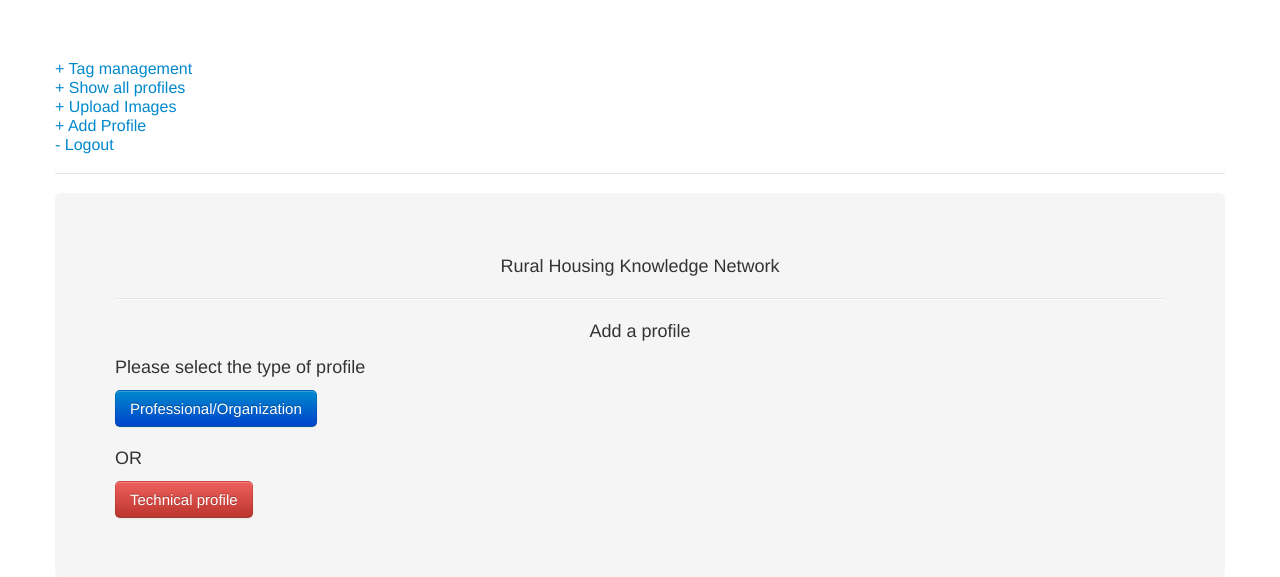
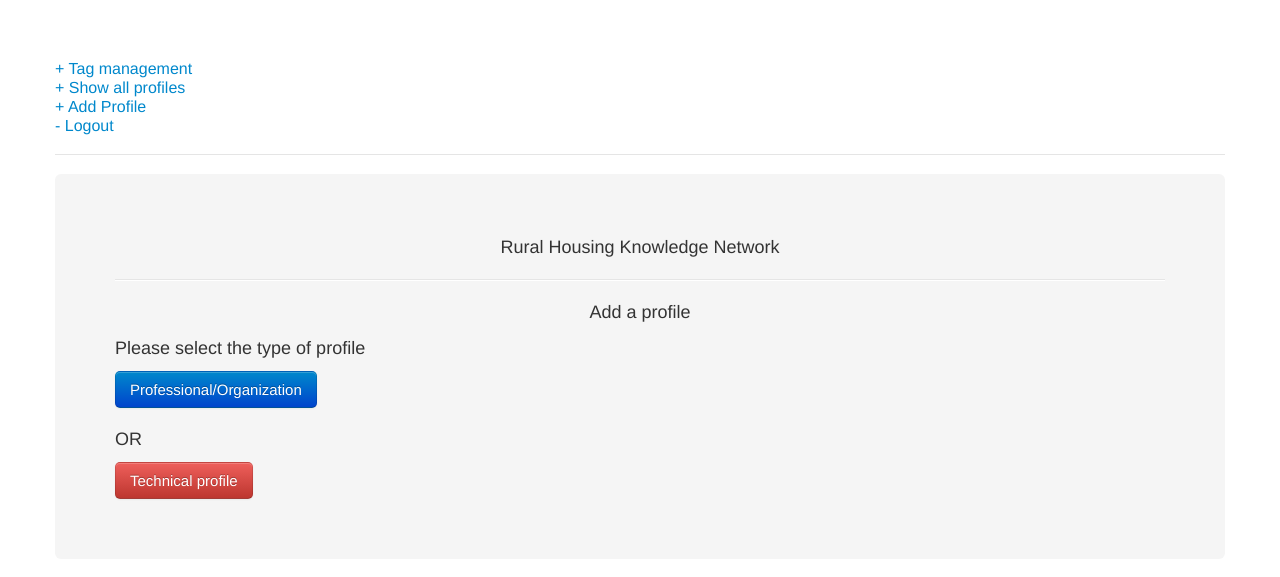
Before and after one commit to DarkSector/profilebuilder, a Flask app: page /add in a window 1280 px wide. Shown: the top 577 px of the page. Run offline with Flask 2, Linux system fonts and the light colour scheme; the visitor is signed in with stand-in values (Sample User, id 1); parts of the project's set-up code (start-up, migrations or seed data) failed here and were passed over; some libraries are stand-ins or nearby versions.

Commit message:
upload images global option gone

```diff
--- a/profilebuilder/templates/layout.html
+++ b/profilebuilder/templates/layout.html
@@ -34,7 +34,7 @@
 		{% if session.logged_in %}
 				<a style="font-size: 16px;" href="{{ url_for('tags') }}">+ Tag management</a><br />
 				<a style="font-size: 16px;" href="{{ url_for('show_profiles') }}">+ Show all profiles</a><br />
-				<a style="font-size: 16px;" href="{{ url_for('upload_images') }}">+ Upload Images</a><br />
+
 				<a style="font-size: 16px;" href="{{ url_for('check_pro') }}">+ Add Profile</a><br />
 
 				<a style="font-size: 16px;" href="{{ url_for('logout') }}"> - Logout</a>
```
